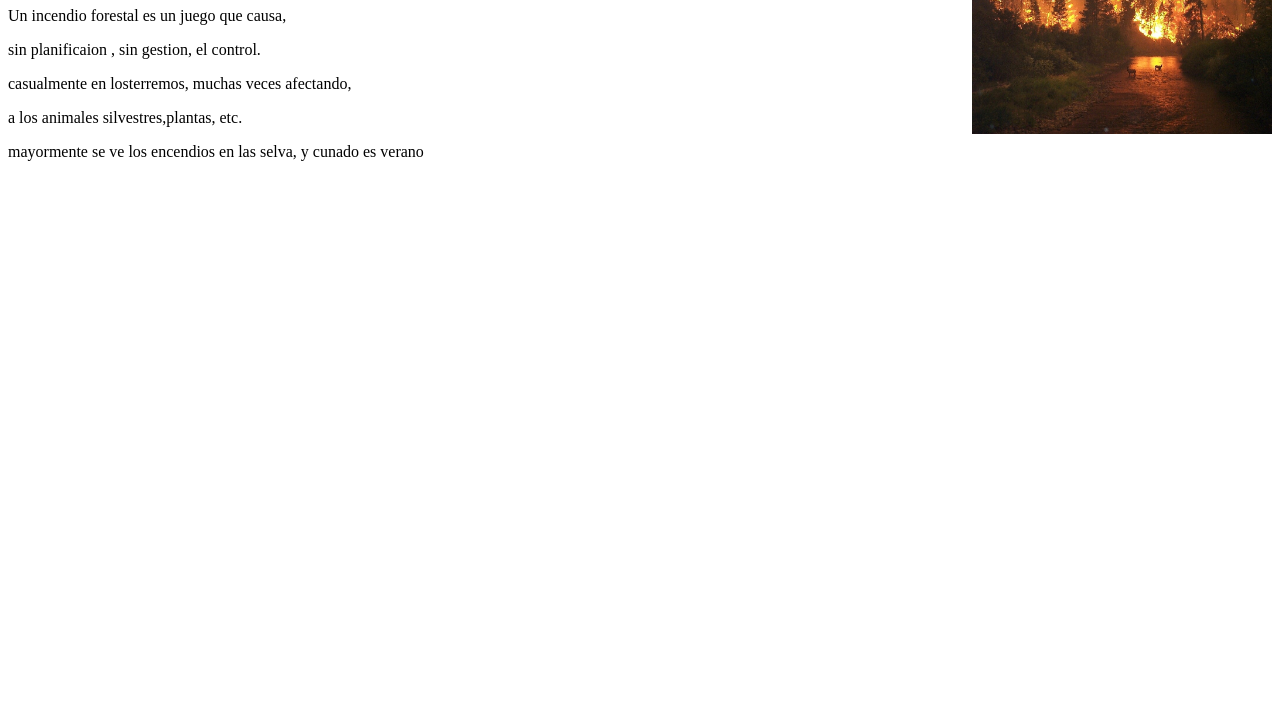
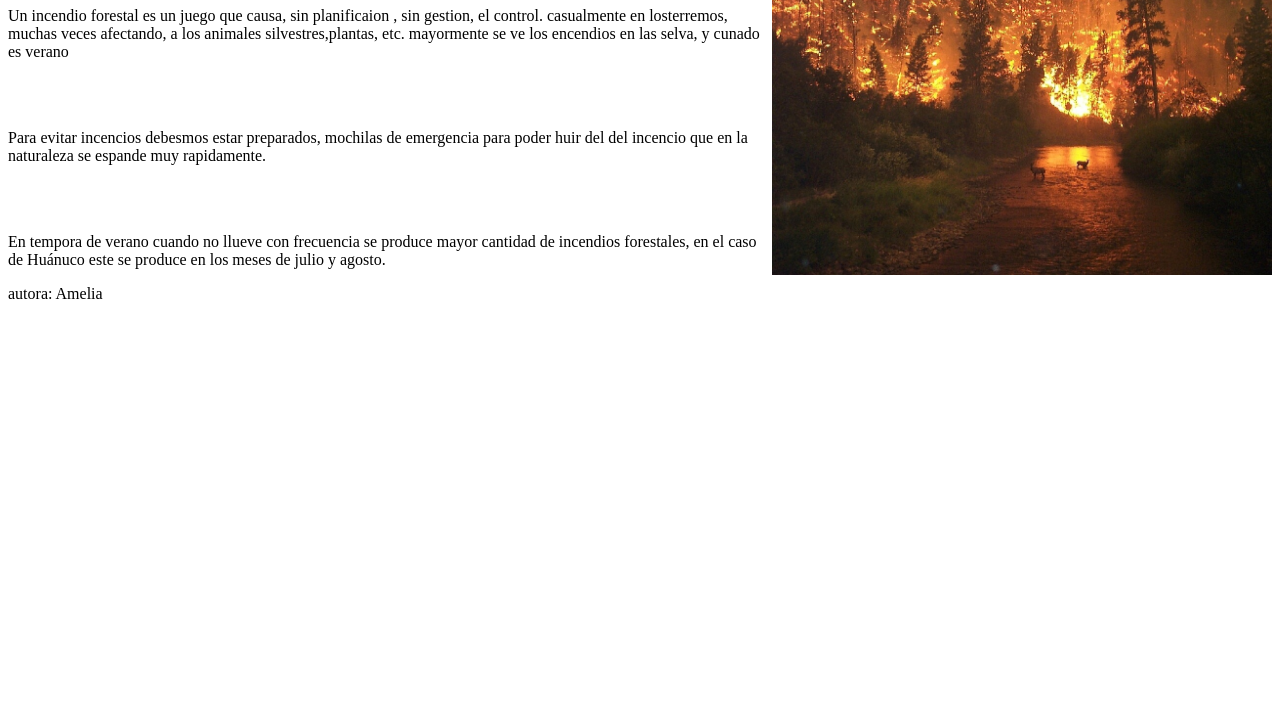
Before and after one commit to amelia588/paginas_html, a plain HTML site: page a.html in a window 1280 px wide. Shown: the part 73-800 px from the top of the page. Drawn offline with Linux system fonts and the light colour scheme.

Commit message:
asi quedo mi proyecto

```diff
--- a/a.html
+++ b/a.html
@@ -7,19 +7,45 @@
     </head>
     <body>
         <main><section>
-            <div style="float: right;">
-                <img src="./imagenes/incendio.jpg" alt="31/03/2023" width="300">
+            <div
+            style="float: right;">
+            <small>Fecha actual:01/04/2023</small>
+            <br>
+                <img src="./imagenes/incendio.jpg" alt="31/03/2023" width="500">
+            <br>
             </div>
         </section></main>
-        <h1>
-        INCENDIOS FORESTALES
-        </h1>
-        <p>Un incendio forestal es un juego que causa,</p>
-        <p>sin planificaion , sin gestion, el control.</p>
-        <p>casualmente en losterremos, muchas veces afectando,</p>
-        <p>a los animales silvestres,plantas, etc.</p>
-        <p>mayormente se ve los encendios en las selva, y cunado es verano</p>
-
-
+         <center>
+            <h1>
+            INCENDIOS FORESTALES
+            </h1>
+        </center>
+        <div aling="justify">
+        <p>
+        Un incendio forestal es un juego que causa,
+        sin planificaion , sin gestion, el control.
+        casualmente en losterremos, muchas veces afectando,
+        a los animales silvestres,plantas, etc.
+        mayormente se ve los encendios en las selva, y cunado es verano
+        </p>
+        </div>
+        <br><br>
+                <div aling="justify">
+        <p>Para evitar incencios debesmos estar preparados,
+          mochilas de emergencia para poder huir del
+          del incencio que en la naturaleza se espande muy rapidamente.
+        </p>
+        </div>
+        <br> <br>
+               <div aling="justify">
+        <p>
+        En tempora de verano cuando no llueve con frecuencia
+        se produce mayor cantidad de incendios forestales,
+        en el caso de Huánuco este se produce en los meses de julio y agosto.
+        </p>
+        <p>
+            autora: Amelia
+        </p>
+        </div>
     </body>
 </html>
```
